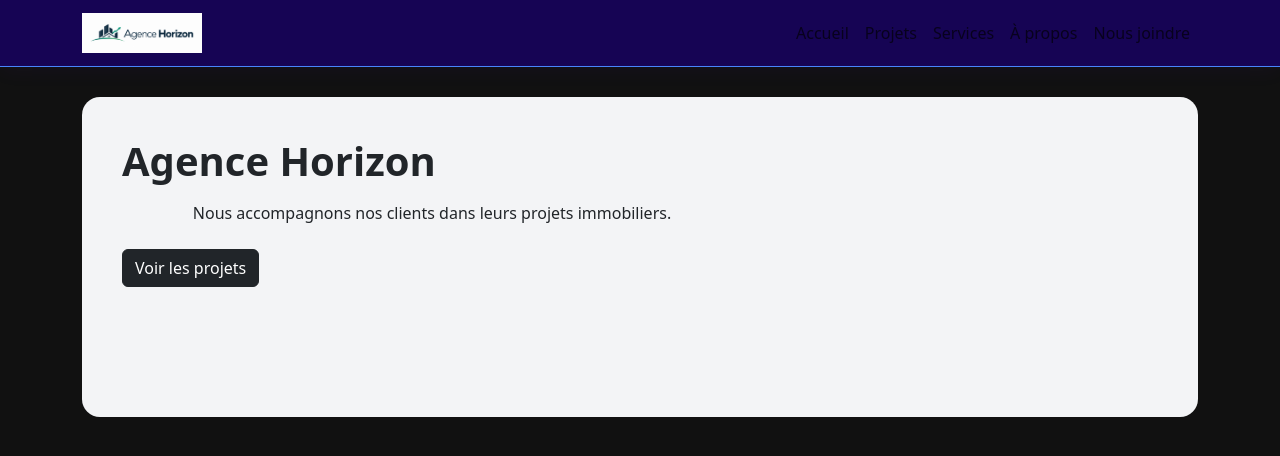
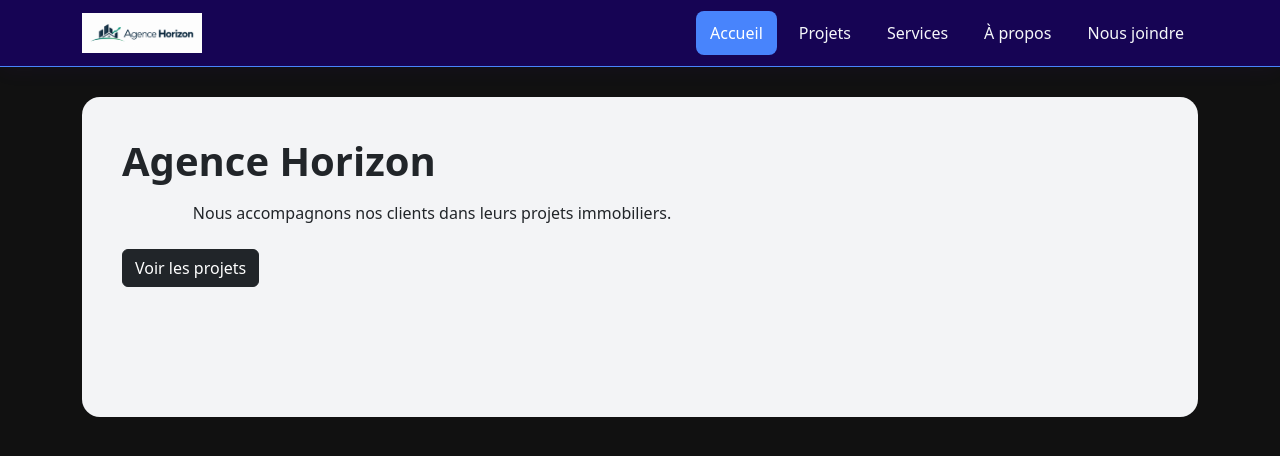
Before and after one commit to themud91/tp1PA, a React (Create React App) app in the folder Agence-immobiliere-react/: page / in a window 1280 px wide. Shown: the top 456 px of the page. Built offline with nearby package versions, Linux system fonts and the light colour scheme.

Commit message:
Codage du Menu.module.css + commentaires dans NavBar.js (explication de pourquoi pas de @media

```diff
--- a/Agence-immobiliere-react/src/components/Menu.module.css
+++ b/Agence-immobiliere-react/src/components/Menu.module.css
@@ -0,0 +1,29 @@
+/* j'ai decide de n'e pas utiliser @media. le Collapse de react-bootstrap gere deja l'affichage mobile/desktop donc je prefere de rester avec bootstrap.
+*/
+
+ .menu {
+    align-items: center;
+    gap: 8px;
+  }
+
+  .link {
+    color: #f5f7fa !important;
+    font-size: 15px;
+    font-weight: 600;
+    padding: 10px 14px !important;
+    border-radius: 8px;
+    transition: all 0.25s ease;
+  }
+
+  .link:hover {
+    background-color: rgba(72, 132, 252, 0.15) !important;
+  }
+
+  .active {
+    color: white !important;
+    background-color: #4884fc !important;
+    font-size: 15px;
+    font-weight: 600;
+    padding: 10px 14px !important;
+    border-radius: 8px;
+  }
--- a/Agence-immobiliere-react/src/components/NavBar.js
+++ b/Agence-immobiliere-react/src/components/NavBar.js
@@ -31,7 +31,7 @@ export default function NavBar({ sectionActive, changerSection }) {
 
                 </Navbar.Brand>
 
-                {/* style burger-bouton hamburger + menu pour mobile */}
+                {/* style burger-bouton hamburger + menu pour mobile. Tout gere par bootstrap ici et pas par @media dans les css */}
                 <Navbar.Toggle
                     aria-controls="main-navbar"
                     className={styles.toggle}
```
